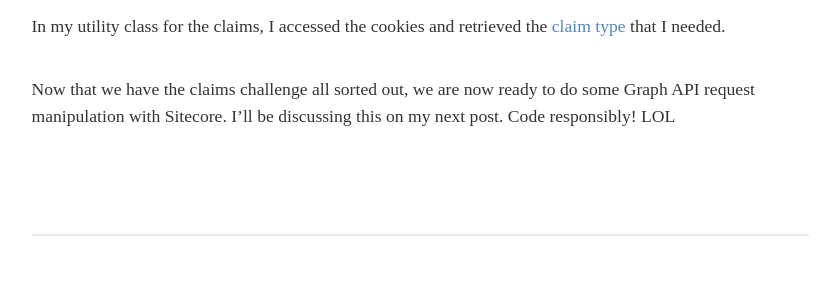
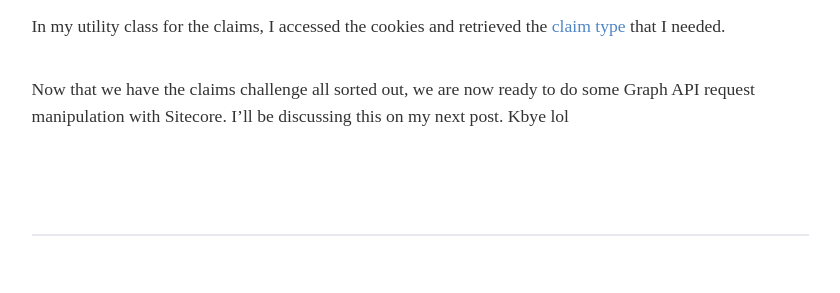
Before and after one commit to bonasfvck/blog, a Jekyll site: the page built from _posts/2020-01-10-retrieving-claims-azure-graph-sitecore.md, in a window 1280 px wide. Shown: the part 1038-1331 px from the top of the page, without its empty margins (220-1060 px from the left). Built offline with Jekyll 4.4.1, drawn with Linux system fonts in a browser that asks for light colours; nearby versions of some CDN libraries; some web fonts are replaced; comment, search, counter and statistics services are not loaded.

Commit message:
Update 2020-01-10-retrieving-claims-azure-graph-sitecore.md

```diff
--- a/_posts/2020-01-10-retrieving-claims-azure-graph-sitecore.md
+++ b/_posts/2020-01-10-retrieving-claims-azure-graph-sitecore.md
@@ -41,4 +41,4 @@ In my utility class for the claims, I accessed the cookies and retrieved the [cl
 
 <br>
 
-Now that we have the claims challenge all sorted out, we are now ready to do some Graph API request manipulation with Sitecore. I'll be discussing this on my next post. Code responsibly! LOL
+Now that we have the claims challenge all sorted out, we are now ready to do some Graph API request manipulation with Sitecore. I'll be discussing this on my next post. Kbye lol
```
